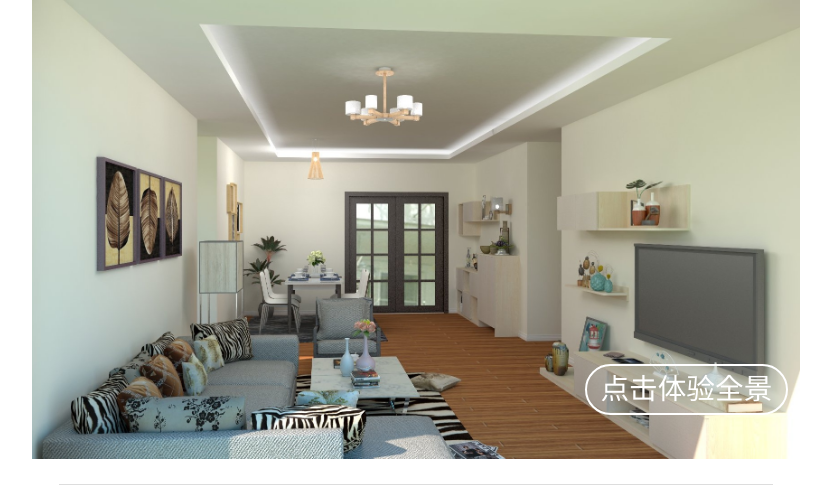
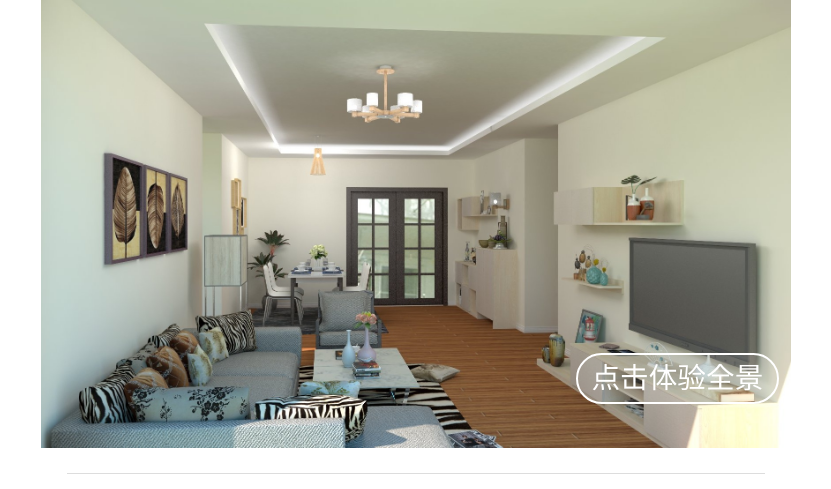
Before and after one commit to ChenZongHeng/ChenZongHeng.github.io, a plain HTML site: page index.html in a window 1280 px wide. Shown: the top 489 px of the page, without its empty margins (224-1055 px from the left). Drawn offline with Linux system fonts and the light colour scheme.

Commit message:
更改html

```diff
--- a/css/index.css
+++ b/css/index.css
@@ -1,17 +1,12 @@
 @charset "UTF-8";
 /* 最外层 */
-html,body{
-	width: 100%;
-	height: 100%;
-}
 .wrap {
 	width: 100%;
-	max-width: 7.5rem;
+	max-width: 750px;
 	font-size: .28rem;
 	margin: 0 auto;
 	color: #2E2E2E;
 	overflow: hidden;
-	/* height: 100%; */
 }
 /* 顶部banner */
 .banner {
--- a/index.html
+++ b/index.html
@@ -10,7 +10,6 @@
 	</head>
 	<body>
 		<div class="wrap" id="wrap">
-			<div >
 			<!-- 顶部banner -s -->
 			<div class="banner">
 				<img src="images/banner.jpg">
@@ -83,8 +82,6 @@
 				<div class="bottom-message">已经到底部啦</div>
 			</div>
 		</div>
-		</div>
-
 	</body>
 	<script type="text/javascript" src="js/index.js"></script>
 </html>
--- a/js/index.js
+++ b/js/index.js
@@ -19,7 +19,3 @@
 		document.documentElement.style.fontSize = fontValue + '%';
 	}
 })();
-// var iscroll = new IScroll('#wrap', {
-// 	scrollY: true,
-// 	preventDefault: false
-// });
```
Lines whose indentation alone changed are shown as unchanged.
